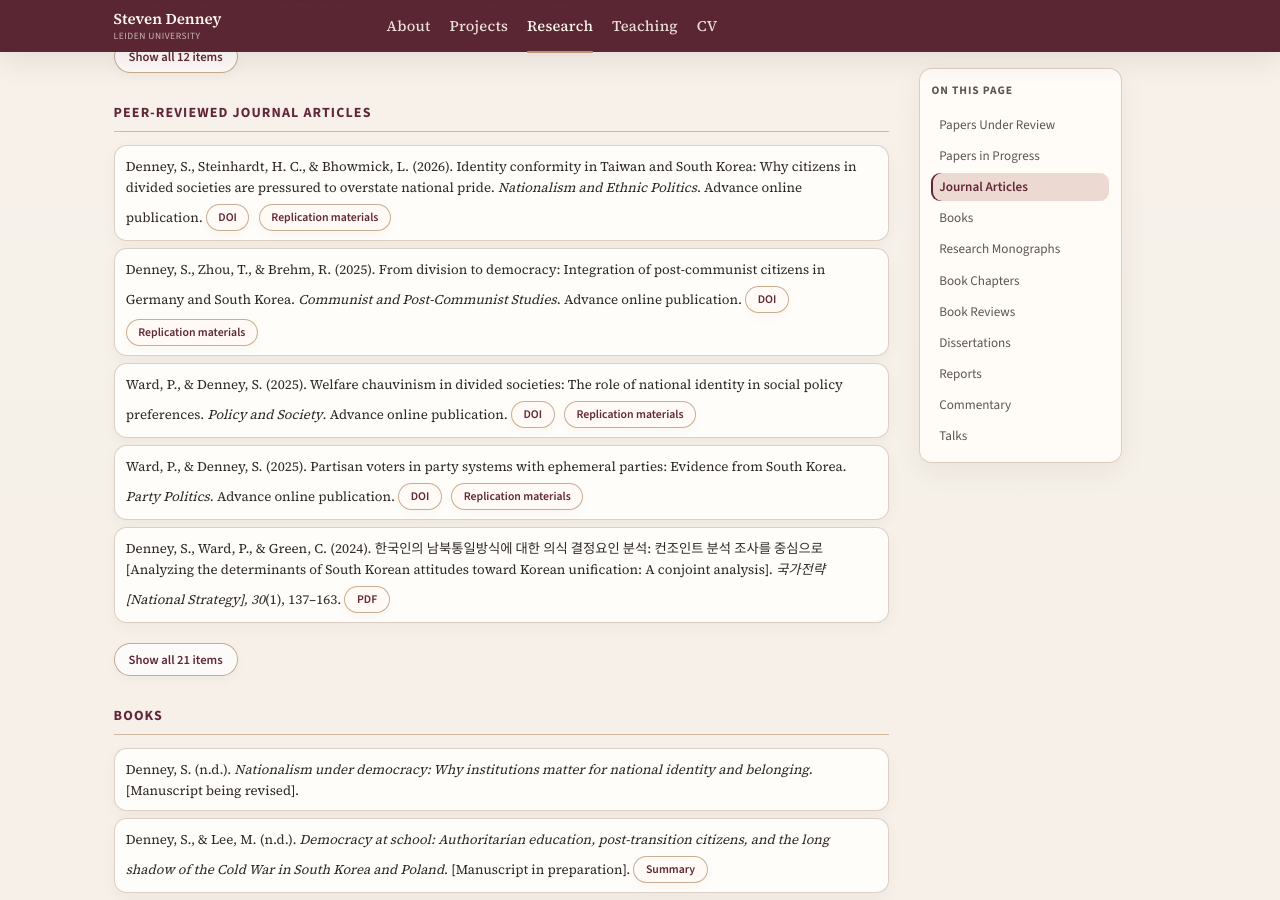
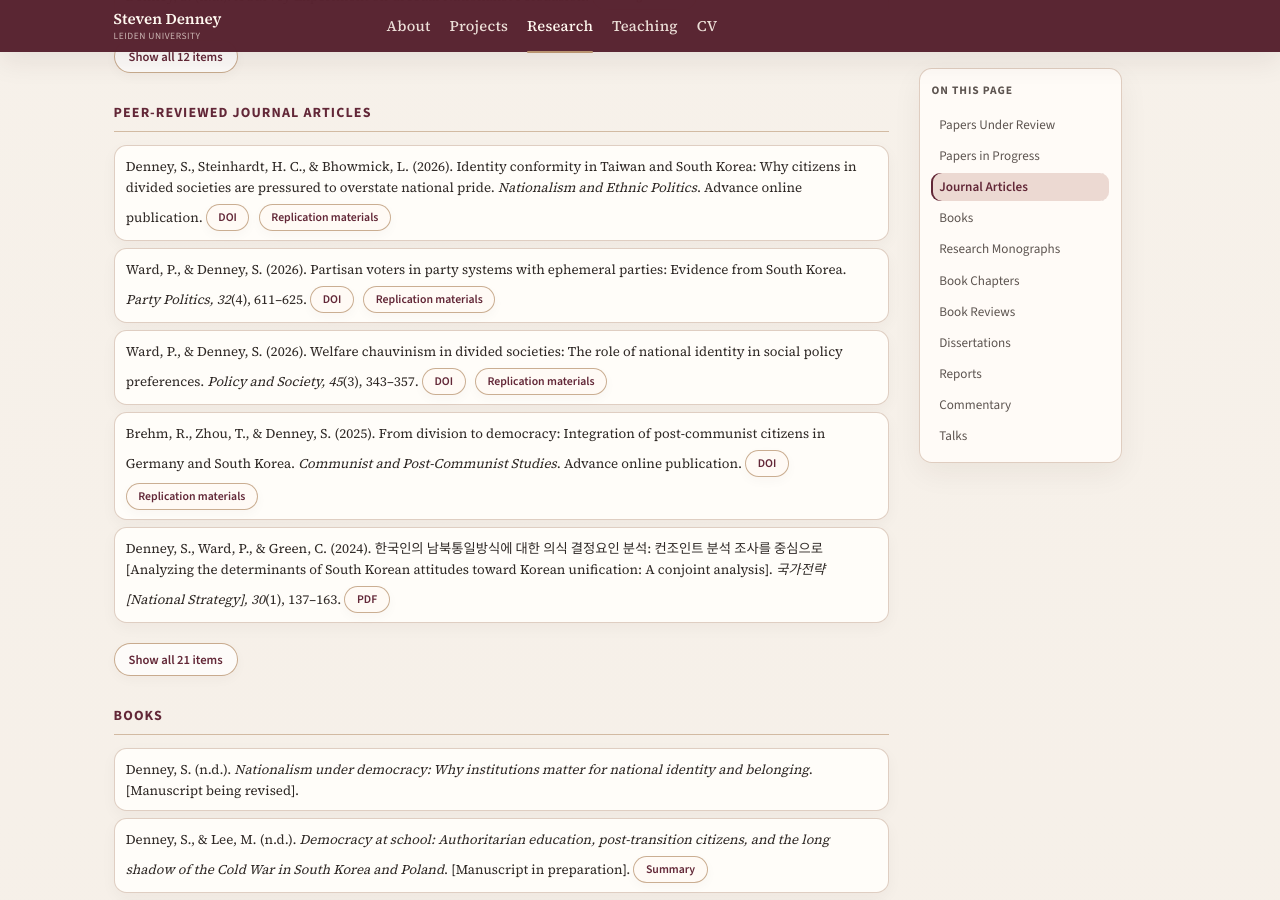
Before and after one commit to scdenney/scdenney.github.io, a Jekyll site: the page built from research.md, in a window 1280 px wide and 900 px high, scrolled down 1153 px. Built offline with Jekyll 4.4.1, drawn with Linux system fonts in a browser that asks for light colours.

Commit message:
Correct two article citations and the CPCS author order
Policy and Society and Party Politics have both reached their print
issues, so cite the version of record rather than the online-first year:

  Welfare chauvinism in divided societies — Policy and Society 45(3),
  343-357 (2026), was "(2025), advance online publication"
  Partisan voters in party systems with ephemeral parties — Party
  Politics 32(4), 611-625 (2026), likewise

Both verified against Crossref. Reordered the journal-articles list so
it stays reverse-chronological.

Also fixes the author order on "From division to democracy", which read
Denney, Zhou, Brehm here; Crossref gives Brehm, Zhou, Denney. The CV was
corrected earlier but the site was not.

Refreshes the hosted CV PDF to match.

Claude-Session: https://claude.ai/code/session_01BhYHJNaa2d8S6wywS9vyYW

```diff
--- a/research.md
+++ b/research.md
@@ -122,15 +122,15 @@ Denney, S., Steinhardt, H. C., & Bhowmick, L. (2026). Identity conformity in Tai
 </p>
 
 <p class="publication-item">
-Denney, S., Zhou, T., & Brehm, R. (2025). From division to democracy: Integration of post-communist citizens in Germany and South Korea. <em>Communist and Post-Communist Studies</em>. Advance online publication. <a href="https://doi.org/10.1525/cpcs.2025.2636997" target="_blank" rel="noopener noreferrer" class="resource-link">DOI</a> <a href="https://github.com/scdenney/cpcs-2025-replication" target="_blank" rel="noopener noreferrer" class="resource-link">Replication materials</a>
+Ward, P., & Denney, S. (2026). Partisan voters in party systems with ephemeral parties: Evidence from South Korea. <em>Party Politics, 32</em>(4), 611–625. <a href="https://doi.org/10.1177/13540688251339976" target="_blank" rel="noopener noreferrer" class="resource-link">DOI</a> <a href="https://github.com/scdenney/korean-election-conjoint" target="_blank" rel="noopener noreferrer" class="resource-link">Replication materials</a>
 </p>
 
 <p class="publication-item">
-Ward, P., & Denney, S. (2025). Welfare chauvinism in divided societies: The role of national identity in social policy preferences. <em>Policy and Society</em>. Advance online publication. <a href="https://doi.org/10.1093/polsoc/puaf027" target="_blank" rel="noopener noreferrer" class="resource-link">DOI</a> <a href="https://github.com/scdenney/welfare-chauvinism-replication" target="_blank" rel="noopener noreferrer" class="resource-link">Replication materials</a>
+Ward, P., & Denney, S. (2026). Welfare chauvinism in divided societies: The role of national identity in social policy preferences. <em>Policy and Society, 45</em>(3), 343–357. <a href="https://doi.org/10.1093/polsoc/puaf027" target="_blank" rel="noopener noreferrer" class="resource-link">DOI</a> <a href="https://github.com/scdenney/welfare-chauvinism-replication" target="_blank" rel="noopener noreferrer" class="resource-link">Replication materials</a>
 </p>
 
 <p class="publication-item">
-Ward, P., & Denney, S. (2025). Partisan voters in party systems with ephemeral parties: Evidence from South Korea. <em>Party Politics</em>. Advance online publication. <a href="https://doi.org/10.1177/13540688251339976" target="_blank" rel="noopener noreferrer" class="resource-link">DOI</a> <a href="https://github.com/scdenney/korean-election-conjoint" target="_blank" rel="noopener noreferrer" class="resource-link">Replication materials</a>
+Brehm, R., Zhou, T., & Denney, S. (2025). From division to democracy: Integration of post-communist citizens in Germany and South Korea. <em>Communist and Post-Communist Studies</em>. Advance online publication. <a href="https://doi.org/10.1525/cpcs.2025.2636997" target="_blank" rel="noopener noreferrer" class="resource-link">DOI</a> <a href="https://github.com/scdenney/cpcs-2025-replication" target="_blank" rel="noopener noreferrer" class="resource-link">Replication materials</a>
 </p>
 
 <p class="publication-item">
```
Also changed, not shown: projects.md (+2 -2 lines), 1 other file.
